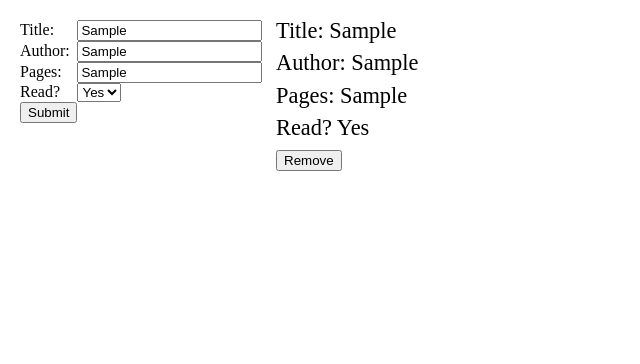
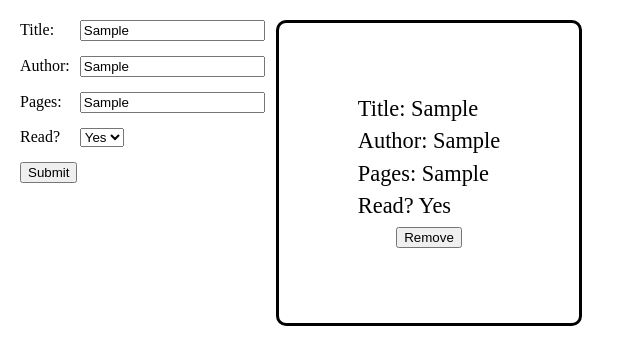
Before and after one commit to kingfeekra/library-project, a plain HTML site: page index.html in a window 1280 px wide. Both pictures are taken after typing "Sample", "Sample", "Sample" into the empty fields and a click on the button "Submit". Shown: the whole page, without its empty margins (0-640 px from the left). Drawn offline with Linux system fonts and the light colour scheme.

Commit message:
Fix issue with books not being deleted from object
some styles and margins changed

```diff
--- a/index.html
+++ b/index.html
@@ -32,8 +32,8 @@
               <option value="No">No</option>
             </select>
           </p>
-          <button id="submitButton" type="button">Submit</button>
         </form>
+        <button id="submitButton" type="button">Submit</button>
       </div>
     </div>
     <div id="listDiv">
--- a/script.js
+++ b/script.js
@@ -72,13 +72,14 @@ function displayBooks() {
 
 function addButton() {
     const bookCard = document.querySelectorAll(".bookCard");
+    const dataAttribute = document.querySelectorAll("data-index-number")
     const buttons = [];
     for(let i = 0; i < bookCard.length; i++) {
         buttons[i] = document.createElement("button");
         buttons[i].textContent = "Remove";
         buttons[i].classList.add("removeButton");
         buttons[i].addEventListener("click", () => {
-            myLibrary.splice(i, 1);
+            myLibrary.splice(dataAttribute[i], 1);
             list.removeChild(bookCard[i]);
             console.log(myLibrary);
         });
--- a/styles.css
+++ b/styles.css
@@ -55,6 +55,10 @@ table {
     display: flex;
 }
 
+form > p {
+
+}
+
 form {
 	display: table;
 }
@@ -69,6 +73,13 @@ label {
 
 input {
 	display: table-cell;
+	margin-bottom: 15px;
+	margin-left: 10px;
+}
+
+select {
+	margin-bottom: 15px;
+	margin-left: 10px;
 }
 
 .labelsDiv, .inputsDiv {
@@ -86,8 +97,17 @@ input {
 }
 
 .bookCard {
+	display: flex;
+	flex-direction: column;
+	justify-content: center;
+	align-items: center;
 	width: 300px;
 	height: 300px;
+	margin-right: 20px;
+	margin-bottom: 20px;
+	border: 3px solid black;
+	border-radius: 10px;
+	overflow-wrap: break-word;
 }
 
 .bookCard > ul > * {
```
